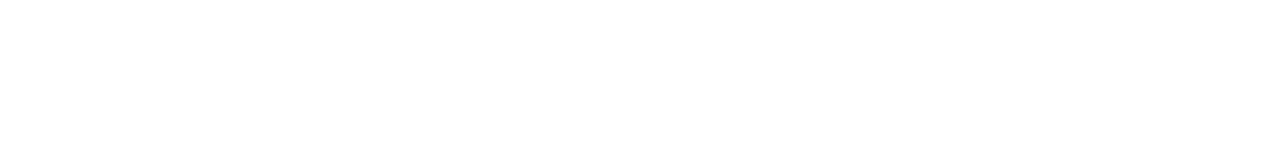
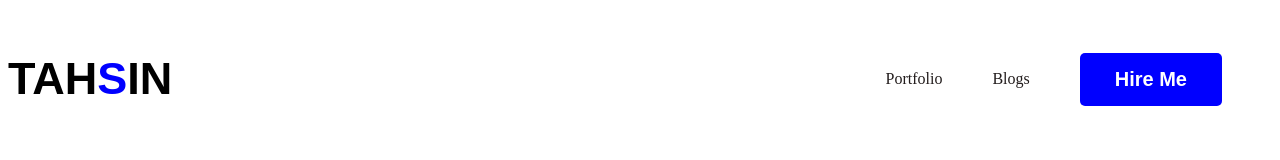
Before and after one commit to Tahsin0909/Deveeloper-Portfolio, a plain HTML site: page index.html in a window 1280 px wide. Drawn offline with Linux system fonts and the light colour scheme; a web font is replaced by a local one.

Commit message:
added nav

```diff
--- a/index.html
+++ b/index.html
@@ -4,8 +4,21 @@
     <meta charset="UTF-8">
     <meta name="viewport" content="width=device-width, initial-scale=1.0">
     <title>Porttfolio</title>
+
+    <link rel="preconnect" href="https://fonts.googleapis.com">
+    <link rel="preconnect" href="https://fonts.gstatic.com" crossorigin>
+    <link href="https://fonts.googleapis.com/css2?family=Belanosima&display=swap" rel="stylesheet">
+    <link rel="stylesheet" href="styls.css">
 </head>
 <body>
-
+    <header>
+    <nav><h3>TAH<span  class="text-primary">S</span>IN</h3>
+        <ul>
+            <li><a href="Portfoilo">Portfolio</a></li>
+            <li><a href="Blogs">Blogs</a></li>
+            <li><button class="btn-primary">Hire Me</button></li>
+        </ul>
+    </nav>
+</header>
 </body>
 </html>
--- /dev/null
+++ b/styls.css
@@ -0,0 +1,37 @@
+/* Nav related Style */
+nav{
+    display: flex;
+    align-items: center;
+    justify-content: space-between;
+
+}
+h3{
+    font-family: 'Belanosima', sans-serif;
+    font-size: 45px;
+    font-weight: bold;
+}
+.text-primary{
+    color: blue;
+}
+nav > ul{
+    display: flex;
+    align-items: center;
+}
+nav li {
+    list-style-type: none;
+    margin-right: 50px;
+}
+nav a {
+    text-decoration: none;
+    color: rgb(34, 28, 28);
+}
+.btn-primary{
+    border-radius: 5px;
+    background: blue;
+    border: 0;
+    font-size: 20px;
+    font-weight: 700;
+    color: white;
+    padding: 15px 35px;
+
+}
```
